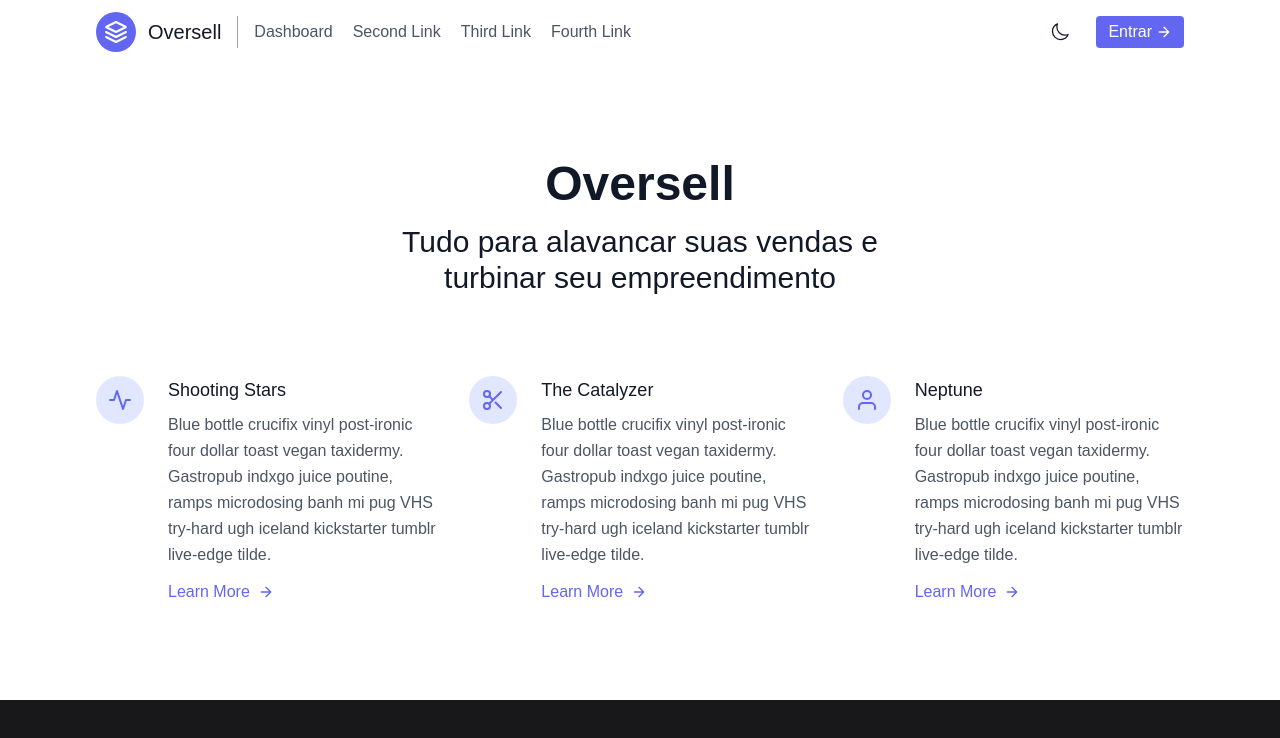
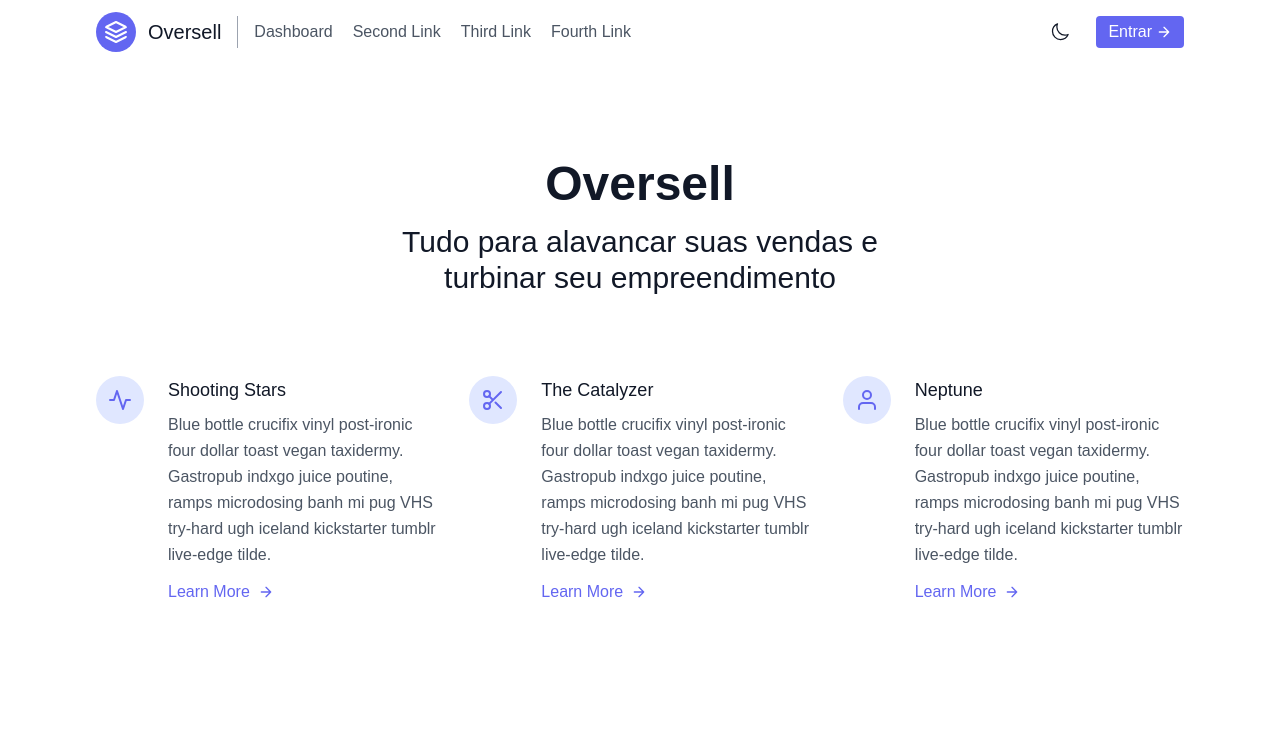
Before and after one commit to Preduh/oversell, a Next.js app: page / in a window 1280 px wide. Shown: the top 738 px of the page. Built offline with nearby package versions, Linux system fonts and the light colour scheme.

Commit message:
feat: adiciona image preview

```diff
--- a/src/pages/_document.tsx
+++ b/src/pages/_document.tsx
@@ -11,6 +11,9 @@ export default function Document (): JSX.Element {
         <meta property="og:url" content="https://oversell.com.br" />
         <meta property="og:type" content="website" />
         <meta property="og:site_name" content="Oversell" />
+        <meta property="og:image" content="/oversell-social-media-preview.png" />
+        <meta property="og:image" content="1200" />
+        <meta property="og:image" content="630" />
       </Head>
       <body>
         <Main />
--- a/src/styles/globals.css
+++ b/src/styles/globals.css
@@ -12,5 +12,5 @@
 }
 
 html, body {
-  @apply bg-zinc-900;
+  @apply bg-white dark:bg-zinc-900;
 }
```
Also changed, not shown: public/oversell-social-media-preview.png (added).
